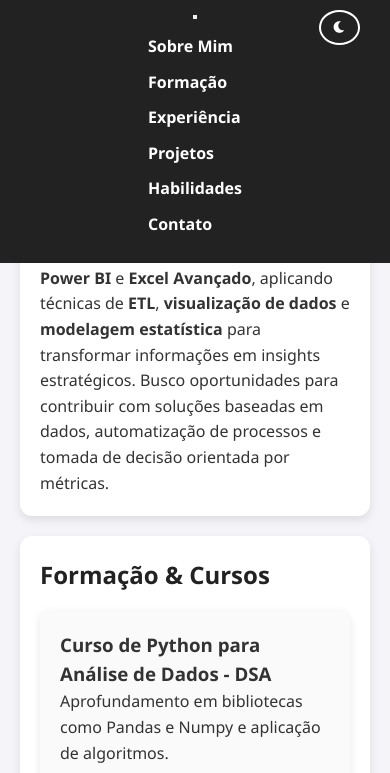
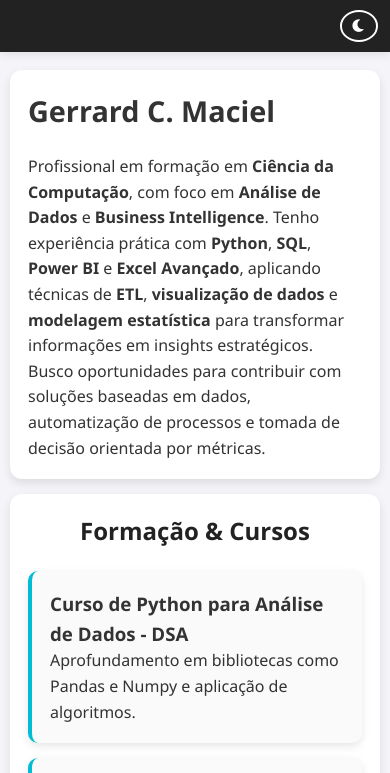
Before and after one commit to Gerrard013/curriculo, a plain HTML site: page index.html in a window 390 px wide. Shown: the top 773 px of the page. Drawn offline with Linux system fonts and the light colour scheme.

Commit message:
Update style.css

```diff
--- a/style.css
+++ b/style.css
@@ -34,6 +34,7 @@
     background-color: var(--fundo-pagina);
     padding-top: 70px;
     transition: background-color 0.5s, color 0.5s;
+    overflow-x: hidden;
 }
 
 /* MENU FIXO */
@@ -44,34 +45,63 @@
     width: 100%;
     background: var(--cor-secundaria);
     color: #fff;
-      padding: 15px 0;
+    padding: 15px 20px;
     z-index: 1000;
     display: flex;
-      justify-content: space-around;
+    justify-content: space-between;
     align-items: center;
+    box-shadow: 0 2px 10px rgba(0,0,0,0.1);
+}
+
+/* Menu Hamburger - oculto no desktop */
+.menu-toggle {
+    display: none;
+    flex-direction: column;
+    background: none;
+    border: none;
+    cursor: pointer;
+    padding: 5px;
+    width: 30px;
+    height: 25px;
+    position: relative;
+    z-index: 1001;
+}
+
+.menu-toggle span {
+    width: 100%;
+    height: 3px;
+    background: #fff;
+    margin: 3px 0;
+    transition: 0.3s;
+    border-radius: 2px;
+    transform-origin: center;
+}
+
+/* Menu de navegação para desktop */
+header nav {
+    display: flex;
 }
 
 header nav ul {
     display: flex;
-      justify-content: center;
     list-style: none;
-  }
-
-  header nav ul li {
-      margin: 0 20px;
+    gap: 25px;
 }
 
 header nav ul li a {
     color: #fff;
     text-decoration: none;
     font-weight: bold;
-      transition: color 0.3s, transform 0.3s, text-shadow 0.3s;
+    transition: color 0.3s, transform 0.3s;
+    padding: 8px 12px;
+    border-radius: 5px;
+    font-size: 0.95rem;
 }
 
 header nav ul li a:hover {
     color: var(--cor-principal);
+    background: rgba(255, 255, 255, 0.1);
     transform: translateY(-2px);
-      text-shadow: 0 0 5px var(--cor-principal);
 }
 
 /* BOTÃO DE TEMA */
@@ -82,21 +112,23 @@
     padding: 8px 12px;
     border-radius: 50%;
     cursor: pointer;
-      margin-right: 20px;
-      transition: background 0.3s, border-color 0.3s;
+    transition: all 0.3s;
+    font-size: 1rem;
+    margin-left: 15px;
 }
 
 #toggle-theme-btn:hover {
     background: rgba(255, 255, 255, 0.1);
     border-color: var(--cor-principal);
     color: var(--cor-principal);
+    transform: scale(1.1);
 }
 
 /* SEÇÕES */
 section {
     max-width: 900px;
     margin: 40px auto;
-      padding: 20px;
+    padding: 25px;
     background: var(--fundo-secao);
     border-radius: 12px;
     box-shadow: var(--sombra-padrao);
@@ -105,7 +137,7 @@
 
 section h1, section h2 {
     color: var(--cor-secundaria);
-      margin-bottom: 15px;
+    margin-bottom: 20px;
     transition: color 0.5s;
 }
 
@@ -121,88 +153,82 @@
     display: block;
     margin: 15px auto;
     border: 3px solid var(--cor-principal);
+    object-fit: cover;
 }
 
-  /* CARDS DE PROJETO/FORMAÇÃO/EXPERIÊNCIA (Com hover) */
+/* CARDS DE PROJETO/FORMAÇÃO/EXPERIÊNCIA */
 .card, .formacao-item {
     background: var(--fundo-card-claro);
     padding: 20px;
     border-radius: 10px;
-      margin-top: 15px;
+    margin-top: 20px;
     box-shadow: 0 3px 8px rgba(0,0,0,0.1);
-      /* Transição para os efeitos de hover */
     transition: transform 0.2s, background 0.5s, box-shadow 0.5s;
+    border-left: 4px solid var(--cor-principal);
 }
 
-  /* HOVER APLICADO AOS CARDS E FORMAÇÃO/EXPERIÊNCIA */
 .card:hover, .formacao-item:hover {
-      /* Efeito de zoom */
-      transform: scale(1.03);
+    transform: scale(1.02);
     cursor: pointer;
+    box-shadow: 0 5px 15px rgba(0,0,0,0.15);
 }
 
-  /* NOVO CÓDIGO: EFEITO DE COR NOS TÍTULOS DOS CARDS (Formação, Experiência, Projetos) */
-  .card:hover h3,
-  .formacao-item:hover h3 {
-      color: var(--cor-principal); /* Mudar cor do título para Turquesa */
-      text-shadow: 0 0 8px rgba(0, 188, 212, 0.5); /* Efeito de brilho */
-      transition: color 0.3s ease-out, text-shadow 0.3s ease-out; /* Transição suave */
+.card:hover h3, .formacao-item:hover h3 {
+    color: var(--cor-principal);
+    text-shadow: 0 0 8px rgba(0, 188, 212, 0.5);
+    transition: color 0.3s ease-out, text-shadow 0.3s ease-out;
 }
 
-
-  /* LISTA DE HABILIDADES COM EFEITO */
+/* LISTA DE HABILIDADES */
 #habilidades ul {
-      list-style: none; /* Remove os squares */
+    list-style: none;
     padding-left: 0;
 }
 
 #habilidades ul li {
-      padding: 10px 15px;
-      margin-bottom: 10px;
+    padding: 12px 18px;
+    margin-bottom: 12px;
     border-left: 5px solid var(--cor-principal);
     border-radius: 4px;
     background-color: var(--fundo-card-claro);
     box-shadow: 0 2px 5px rgba(0, 0, 0, 0.05);
-      /* Transição para os efeitos de hover */
     transition: transform 0.2s, box-shadow 0.2s, background-color 0.5s;
 }
 
-  /* HOVER APLICADO ÀS HABILIDADES */
 #habilidades ul li:hover {
-      /* Efeito de deslize para a direita */
     transform: translateX(5px);
     box-shadow: 0 4px 10px rgba(0, 0, 0, 0.15);
     cursor: pointer;
 }
 
-  /* NOVO CÓDIGO: EFEITO DE COR NO TEXTO DAS HABILIDADES */
 #habilidades ul li strong {
     color: var(--texto-padrao);
-      transition: color 0.5s; /* Transição suave para a cor base no tema */
+    transition: color 0.5s;
 }
 
 #habilidades ul li:hover strong {
-      color: var(--cor-principal); /* Mudar cor do texto para Turquesa */
-      text-shadow: 0 0 5px rgba(0, 188, 212, 0.3); /* Efeito de brilho sutil */
+    color: var(--cor-principal);
+    text-shadow: 0 0 5px rgba(0, 188, 212, 0.3);
     transition: color 0.3s ease-out, text-shadow 0.3s ease-out;
 }
 
 /* RODAPÉ */
 footer {
     text-align: center;
-      padding: 20px;
-      margin-top: 30px;
+    padding: 25px;
+    margin-top: 40px;
     background: var(--cor-secundaria);
     color: #fff;
     transition: background 0.5s;
 }
 
-  /* LINKS DE CONTATO COM HOVER */
+/* LINKS DE CONTATO */
 #contato a {
     color: var(--cor-principal);
     text-decoration: none;
     font-weight: bold;
     transition: color 0.3s, text-shadow 0.3s;
+    margin: 0 10px;
 }
 
 #contato a:hover {
@@ -210,34 +236,158 @@
     text-shadow: 0 0 5px rgba(0, 188, 212, 0.5);
 }
 
-  /* RESPONSIVIDADE */
+/* RESPONSIVIDADE - MOBILE */
 @media (max-width: 768px) {
+    body {
+        padding-top: 60px;
+    }
+
     header {
+        padding: 12px 15px;
+    }
+
+    /* Mostra o hamburger no mobile */
+    .menu-toggle {
+        display: flex;
+    }
+
+    /* Esconde o menu normal e mostra quando ativo */
+    header nav ul {
+        position: fixed;
+        top: 0;
+        right: -100%;
+        width: 280px;
+        height: 100vh;
+        background: var(--cor-secundaria);
         flex-direction: column;
-          padding-bottom: 10px;
+        justify-content: flex-start;
+        align-items: center;
+        transition: right 0.3s ease-in-out;
+        box-shadow: -5px 0 15px rgba(0,0,0,0.3);
+        padding-top: 80px;
+        z-index: 999;
     }
-      header nav ul {
-        flex-direction: column;
-        padding: 10px 0;
+
+    header nav ul.active {
+        right: 0;
     }
 
     header nav ul li {
+        width: 100%;
         margin: 5px 0;
+        text-align: center;
     }
 
-      /* Reposiciona o botão do tema */
+    header nav ul li a {
+        display: block;
+        padding: 15px 20px;
+        margin: 0 20px;
+        border-radius: 5px;
+        font-size: 1.1rem;
+        border-bottom: 1px solid rgba(255,255,255,0.1);
+    }
+
+    header nav ul li:last-child a {
+        border-bottom: none;
+    }
+
+    /* Botão de tema */
     #toggle-theme-btn {
-          position: absolute;
-          top: 10px;
-          right: 10px;
+        z-index: 1001;
+    }
+
+    /* Overlay quando menu está aberto */
+    .menu-overlay {
+        display: none;
+        position: fixed;
+        top: 0;
+        left: 0;
+        width: 100%;
+        height: 100%;
+        background: rgba(0,0,0,0.5);
+        z-index: 998;
+    }
+
+    .menu-overlay.active {
+        display: block;
+    }
+
+    /* Animação do hamburger para X */
+    .menu-toggle.active span:nth-child(1) {
+        transform: rotate(45deg) translate(6px, 6px);
+    }
+
+    .menu-toggle.active span:nth-child(2) {
+        opacity: 0;
+    }
+
+    .menu-toggle.active span:nth-child(3) {
+        transform: rotate(-45deg) translate(6px, -6px);
+    }
+
+    /* Ajustes nas seções para mobile */
+    section {
+        margin: 20px 15px;
+        padding: 20px;
+    }
+
+    .foto-perfil {
+        width: 130px;
+        height: 130px;
+    }
+
+    .card, .formacao-item {
+        padding: 18px;
+        margin-top: 15px;
+    }
+
+    section h1 {
+        font-size: 1.8rem;
+        text-align: center;
+    }
+
+    section h2 {
+        font-size: 1.5rem;
+        text-align: center;
+    }
+
+    #contato p {
+        text-align: center;
+        margin: 10px 0;
+    }
+}
+
+/* Para telas muito pequenas */
+@media (max-width: 480px) {
+    body {
+        padding-top: 55px;
+    }
+
+    header {
+        padding: 10px 12px;
     }
 
     section {
-        margin: 20px;
+        margin: 15px 10px;
+        padding: 18px;
+    }
+
+    .foto-perfil {
+        width: 110px;
+        height: 110px;
+    }
+
+    #toggle-theme-btn {
+        padding: 6px 10px;
+        font-size: 0.9rem;
+    }
+
+    header nav ul {
+        width: 250px;
     }
 }
 
-  /* ANIMAÇÕES DE SCROLL (Fade-in) */
+/* ANIMAÇÕES DE SCROLL */
 section {
     opacity: 0;
     transform: translateY(50px);
@@ -249,7 +399,7 @@
     transform: translateY(0);
 }
 
-  /* EFEITO DE HOVER PARA O NOME NA SEÇÃO 'SOBRE MIM' */
+/* EFEITO DE HOVER PARA O NOME */
 #sobre h1 {
     transition: color 0.3s ease-out, transform 0.3s ease-out, text-shadow 0.3s ease-out;
     cursor: pointer;
@@ -262,7 +412,6 @@
     text-shadow: 0 5px 15px rgba(0, 188, 212, 0.5);
 }
 
-  /* Ajuste de cor inicial para o H1 principal */
 #sobre h1 {
     color: var(--texto-padrao);
 }
```
Lines whose indentation alone changed are shown as unchanged.
